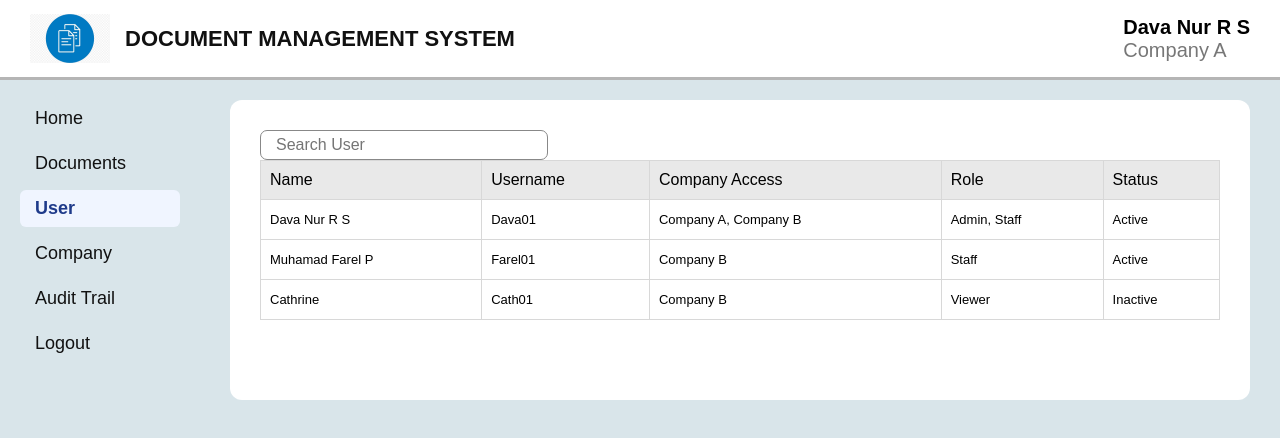
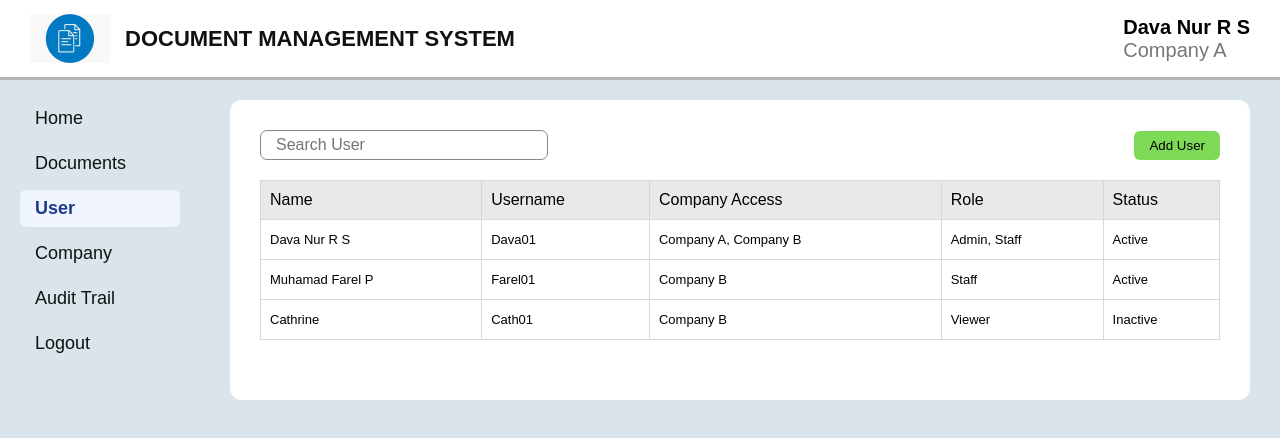
Before and after one commit to davanurrizkisetiawan30-ai/document-management-system, a React (Vite) app: page /user in a window 1280 px wide. Shown: the top 438 px of the page. Built offline with nearby package versions, Linux system fonts and the light colour scheme.

Commit message:
add user management search and action

```diff
--- a/src/pages/User.jsx
+++ b/src/pages/User.jsx
@@ -10,8 +10,13 @@ function User() {
 
     return (
         <div className="activity">
-            <div className="document-action">
-                <input type="text" placeholder="Search User" value={search} onChange={(e) => setSearch(e.target.value)} />
+            <div className="document-header">
+                <div className="document-action">
+                    <input type="text" placeholder="Search User" value={search} onChange={(e) => setSearch(e.target.value)} />
+                </div>
+                <div className="document-buttons">
+                    <button className="btn-upload">Add User</button>
+                </div>
             </div>
             <table className="document-table">
                 <thead>
```
